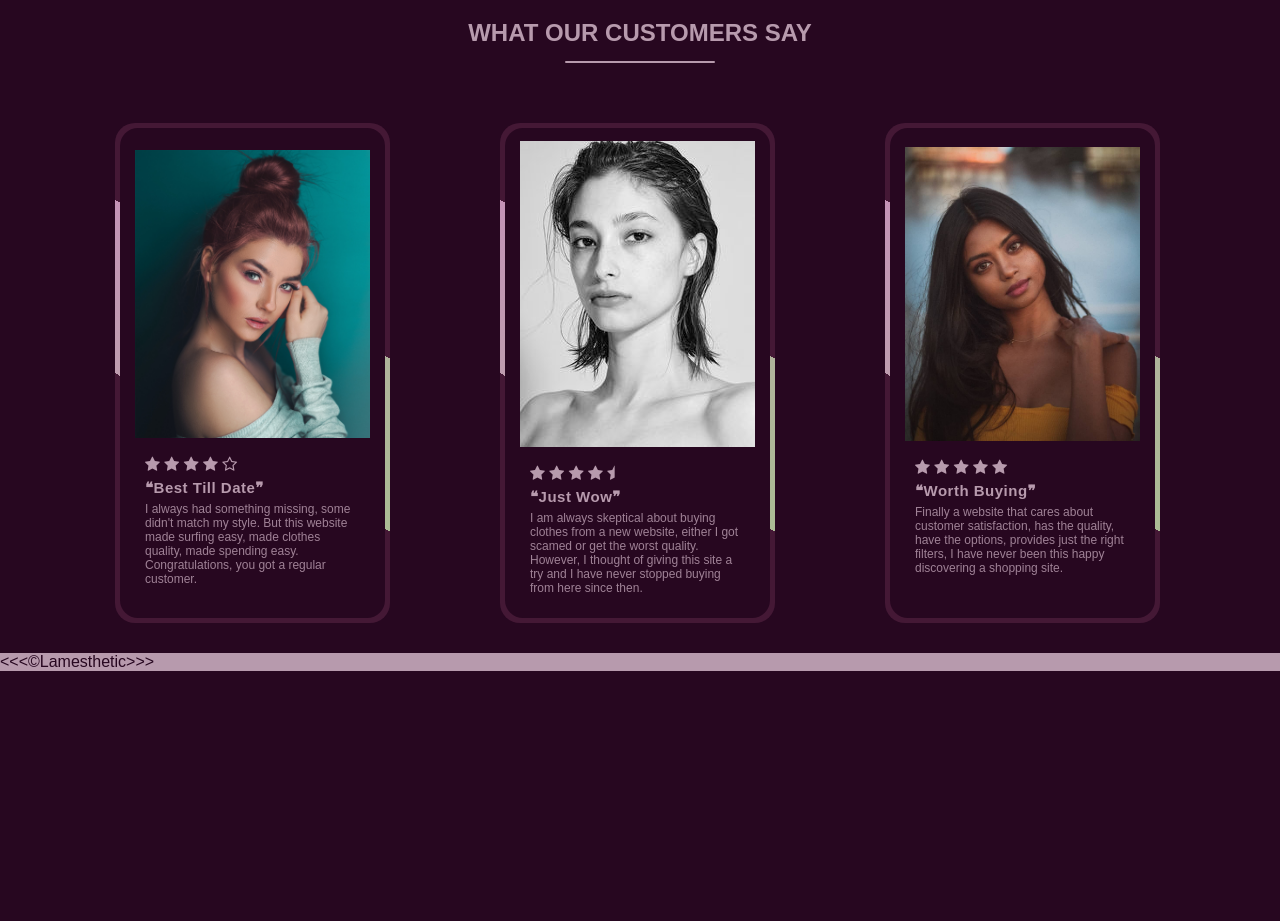
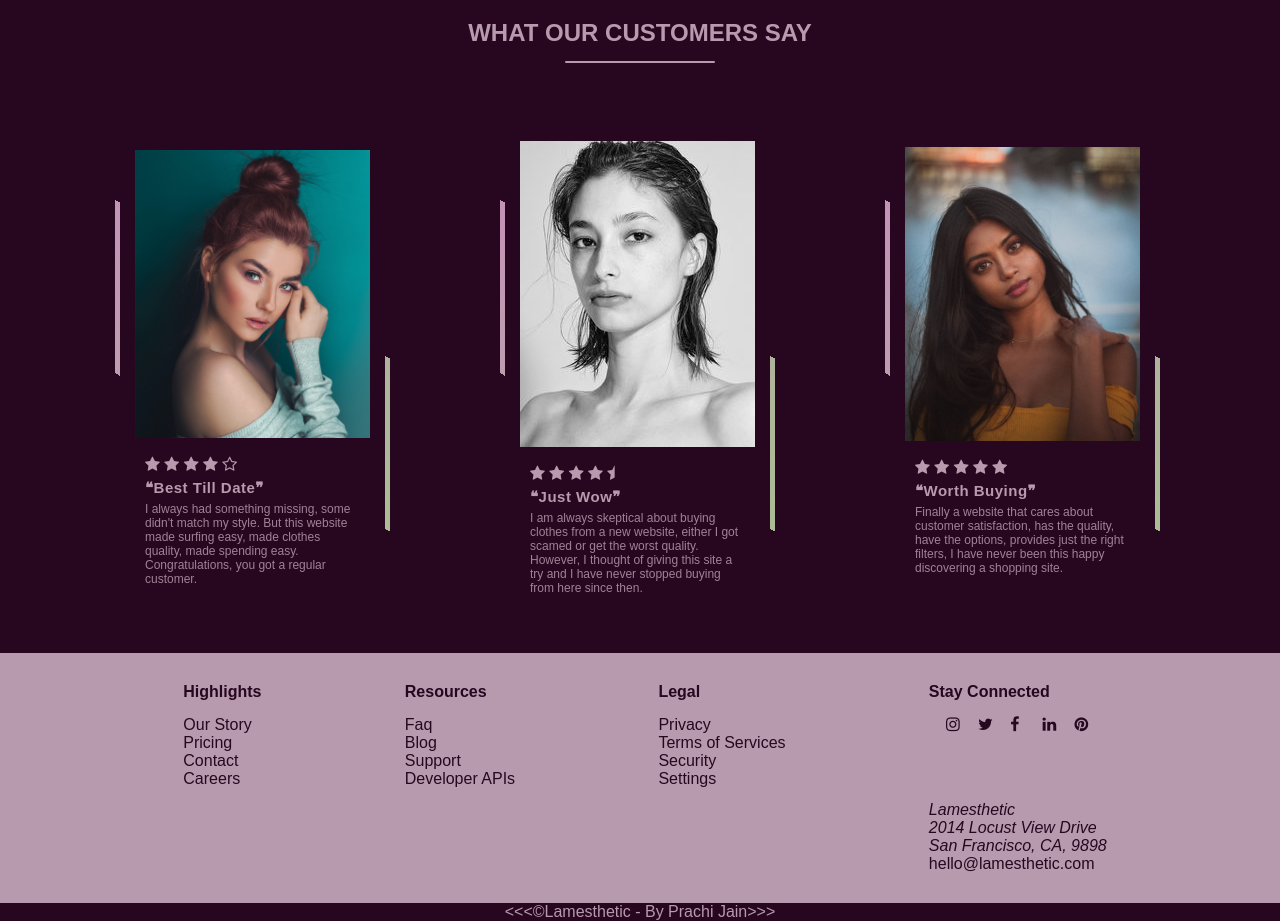
Before and after one commit to jain-prach/lamesthetic, a plain HTML site: page index.html in a window 1280 px wide. Shown: the part 3637-4558 px from the top of the page. Before the commit the page ends 4308 px from the top, so only its background shows below. Drawn offline with Linux system fonts and the light colour scheme.

Commit message:
Add files via upload

```diff
--- a/index.html
+++ b/index.html
@@ -264,7 +264,76 @@
             </div>
         </main>
         <footer id="footer" class="footer">
-            <p>&lt;&lt;&lt;&copy;Lamesthetic&gt;&gt;&gt;</p>
+            <div class="footer-box">
+                <div class="frow">
+                    <div class="fcol">
+                        <h4 class="fhead">Highlights</h4>
+                        <ul>
+                            <li><a href="">Our Story</a></li>
+                            <li><a href="">Pricing</a></li>
+                            <li><a href="">Contact</a></li>
+                            <li><a href="">Careers</a></li>
+                        </ul>
+                    </div>
+                    <div class="fcol">
+                        <h4 class="fhead">Resources</h4>
+                        <ul>
+                            <li><a href="">Faq</a></li>
+                            <li><a href="">Blog</a></li>
+                            <li><a href="">Support</a></li>
+                            <li><a href="">Developer APIs</a></li>
+                        </ul>
+                    </div>
+                    <div class="fcol">
+                        <h4 class="fhead">Legal</h4>
+                        <ul>
+                            <li><a href="">Privacy</a></li>
+                            <li><a href="">Terms of Services</a></li>
+                            <li><a href="">Security</a></li>
+                            <li><a href="">Settings</a></li>
+                        </ul>
+                    </div>
+                    <div class="fcol">
+                        <h4 class="fhead">Stay Connected</h4>
+                        <ul class="socials">
+                            <li class="list-item">
+                                <a href="">
+                                    <i class="fa fa-instagram"></i>
+                                </a>
+                            </li>
+                            <li class="list-item">
+                                <a href="">
+                                    <i class="fa fa-twitter"></i>
+                                </a>
+                            </li>
+                            <li class="list-item">
+                                <a href="">
+                                    <i class="fa fa-facebook"></i>
+                                </a>
+                            </li>
+                            <li class="list-item">
+                                <a href="">
+                                    <i class="fa fa-linkedin"></i>
+                                </a>
+                            </li>
+                            <li class="list-item">
+                                <a href="">
+                                    <i class="fa fa-pinterest"></i>
+                                </a>
+                            </li>
+                        </ul>
+                        <address class="address">
+                            Lamesthetic <br>
+                            2014 Locust View Drive <br>
+                            San Francisco, CA, 9898
+                        </address>
+                        <div class="email">
+                            <a href="">hello@lamesthetic.com</a>
+                        </div>
+                    </div>
+                </div>
+            </div>
+            <p>&lt;&lt;&lt;&copy;Lamesthetic - By Prachi Jain&gt;&gt;&gt;</p>
         </footer>
     </body>
 </html>
--- a/style.css
+++ b/style.css
@@ -275,7 +275,7 @@ main{
     width:500px;
     height:600px;
     object-fit: cover;
-    /* transform: scale(0.8) rotate(-10deg); */
+    transform: scale(0.8) rotate(-10deg);
     box-shadow: 2px 2px 20px rgba(126, 158, 133, 0.5);
 }
 .offer-col h2{
@@ -308,7 +308,7 @@ main{
     height:500px;
     padding:20px;
     margin:10px;
-    background-color: #441835;
+    background-color:#270720;
     border-radius: 20px;
     display:grid;
     justify-content: center;
@@ -369,6 +369,38 @@ main{
     color:#b79aadd5;
 }
 footer{
-    background-color: #b79aad;
+    background-color: rgba(183, 154, 173,1);
     color: #270720;
 }
+.frow{
+    margin-left:10px;
+    padding: 30px;
+    display: flex;
+    justify-content:space-evenly;
+}
+.fcol{
+    flex-direction:column;
+}
+.fcol ul{
+    list-style-type: none;
+    padding:10px 0px;
+}
+footer a:hover{
+    color:rgb(55,79,40);
+}
+.fhead{
+    padding-bottom:5px;
+    font-weight:bold;
+}
+.socials{
+    display:grid;
+    justify-content: space-evenly;
+    grid-template-rows: 15px 15px 15px 15px 15px;
+    grid-template-columns: 15px 15px 15px 15px 15px;
+    padding:0px 0px;
+}
+footer p{
+    text-align: center;
+    background-color: #270720;
+    color:#b79aad;
+}
```
